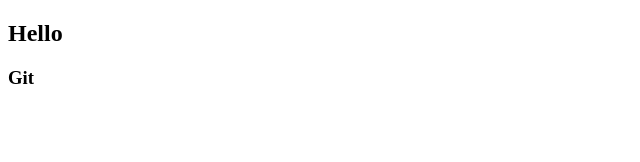
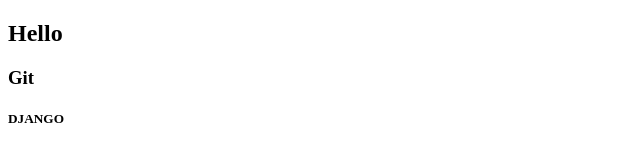
Before and after one commit to milankathiriya/learngit, a plain HTML site: page index.html in a window 1280 px wide. Shown: the full height of the page, 0-640 px from the left. Drawn offline with Linux system fonts and the light colour scheme.

Commit message:
added h5 tag in index.html

```diff
--- a/index.html
+++ b/index.html
@@ -7,5 +7,6 @@
 <body>
 	<h2>Hello</h2>
 	<h3>Git</h3>
+	<h5>DJANGO</h5>
 </body>
 </html>
```
